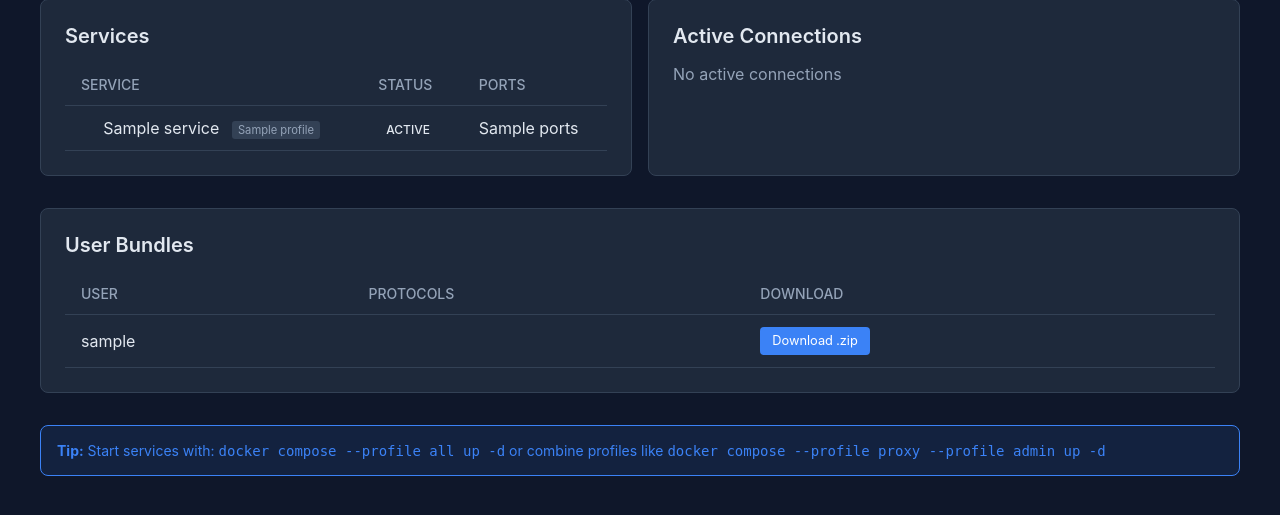
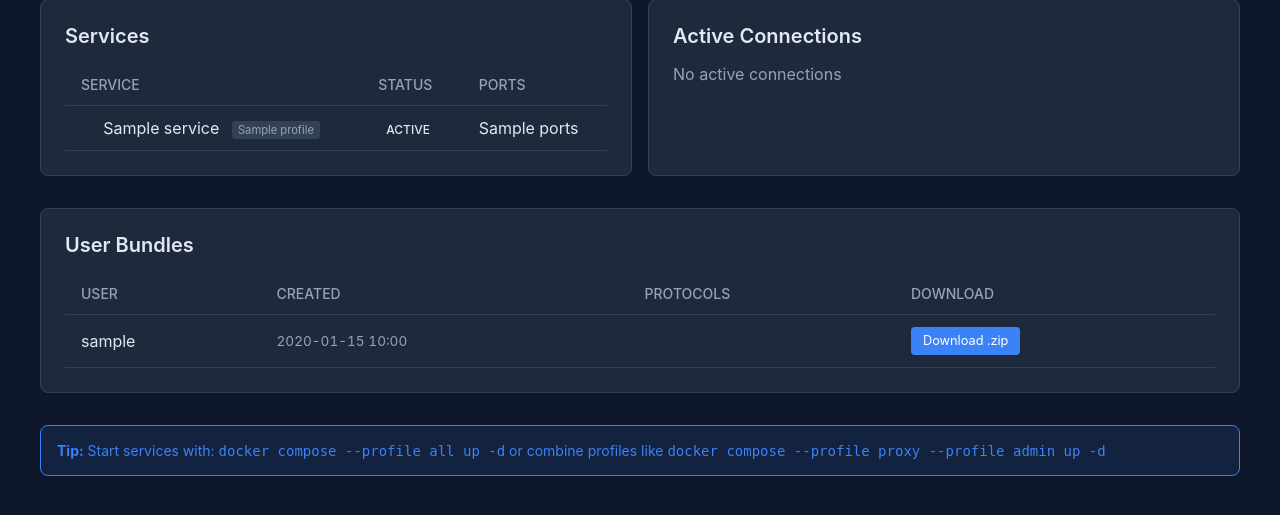
Before and after one commit to shayanb/MoaV, a FastAPI app: template admin/templates/dashboard.html in a window 1280 px wide. Shown: the part 260-775 px from the top of the page. Run offline with FastAPI, Linux system fonts and the light colour scheme; the template is opened without the code that fills it: most values are stand-ins (such as "Sample title", 1, 10 or a date in 2020).

Commit message:
admin dashboard show created date and sorts

```diff
--- a/admin/main.py
+++ b/admin/main.py
@@ -403,7 +403,7 @@ def list_users():
     if not bundle_path.exists():
         return users
 
-    for user_dir in sorted(bundle_path.iterdir()):
+    for user_dir in bundle_path.iterdir():
         # Skip non-directories and zip files
         if not user_dir.is_dir():
             continue
@@ -422,6 +422,9 @@ def list_users():
         # Check if zip already exists
         zip_exists = (bundle_path / f"{username}.zip").exists()
 
+        # Get creation date from directory modification time
+        created_at = datetime.fromtimestamp(user_dir.stat().st_mtime)
+
         users.append({
             "username": username,
             "has_reality": has_reality,
@@ -429,7 +432,11 @@ def list_users():
             "has_hysteria2": has_hysteria2,
             "has_trojan": has_trojan,
             "zip_exists": zip_exists,
+            "created_at": created_at,
         })
+
+    # Sort by creation date, newest first
+    users.sort(key=lambda u: u["created_at"], reverse=True)
 
     return users
 
--- a/admin/templates/dashboard.html
+++ b/admin/templates/dashboard.html
@@ -395,6 +395,7 @@
                 <thead>
                     <tr>
                         <th>User</th>
+                        <th>Created</th>
                         <th>Protocols</th>
                         <th>Download</th>
                     </tr>
@@ -403,6 +404,7 @@
                     {% for user in all_users %}
                     <tr>
                         <td>{{ user.username }}</td>
+                        <td style="color: var(--text-muted); font-size: 0.85em;">{{ user.created_at.strftime('%Y-%m-%d %H:%M') }}</td>
                         <td>
                             {% if user.has_reality %}<span class="protocol-tag">Reality</span>{% endif %}
                             {% if user.has_trojan %}<span class="protocol-tag">Trojan</span>{% endif %}
```
